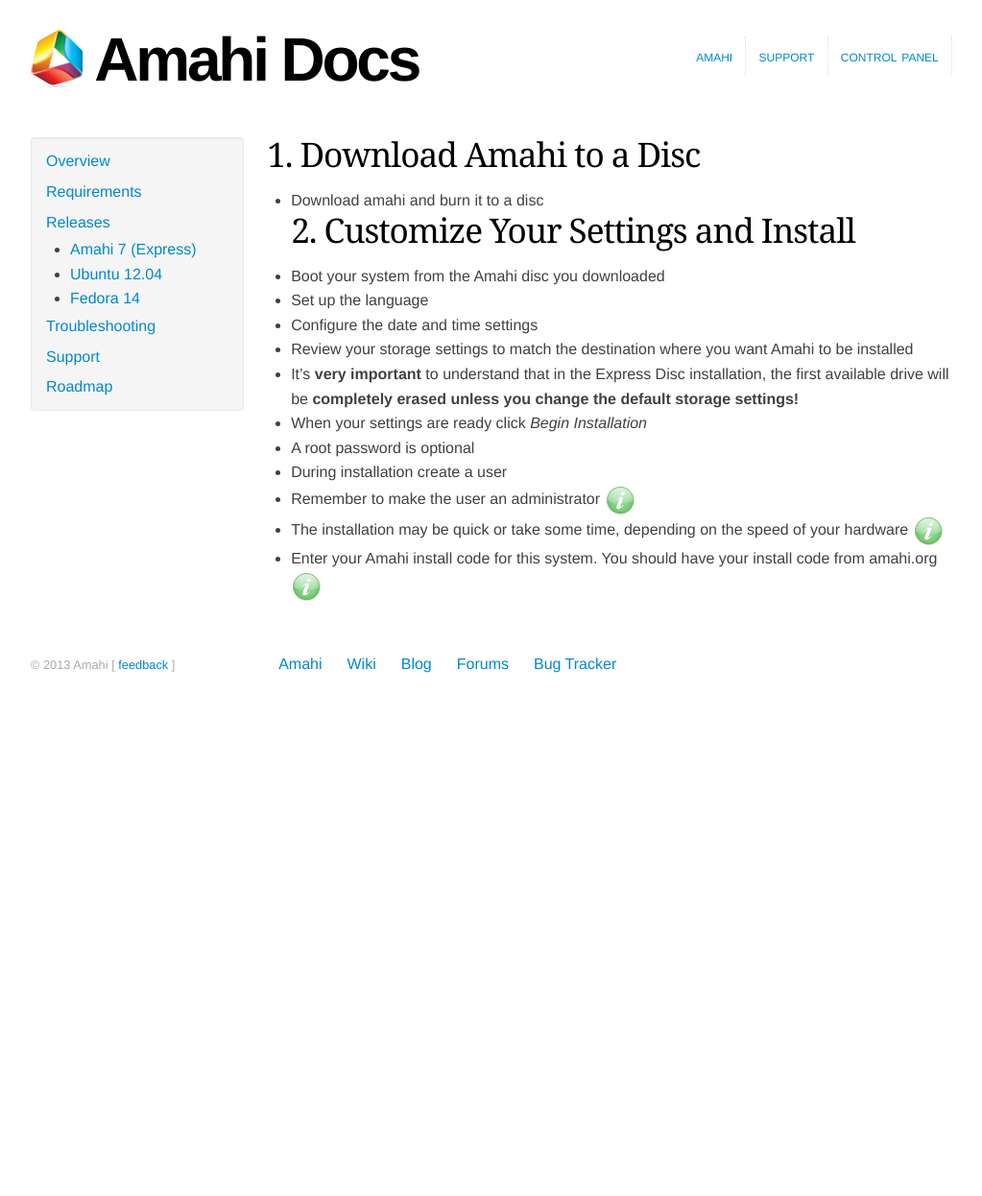
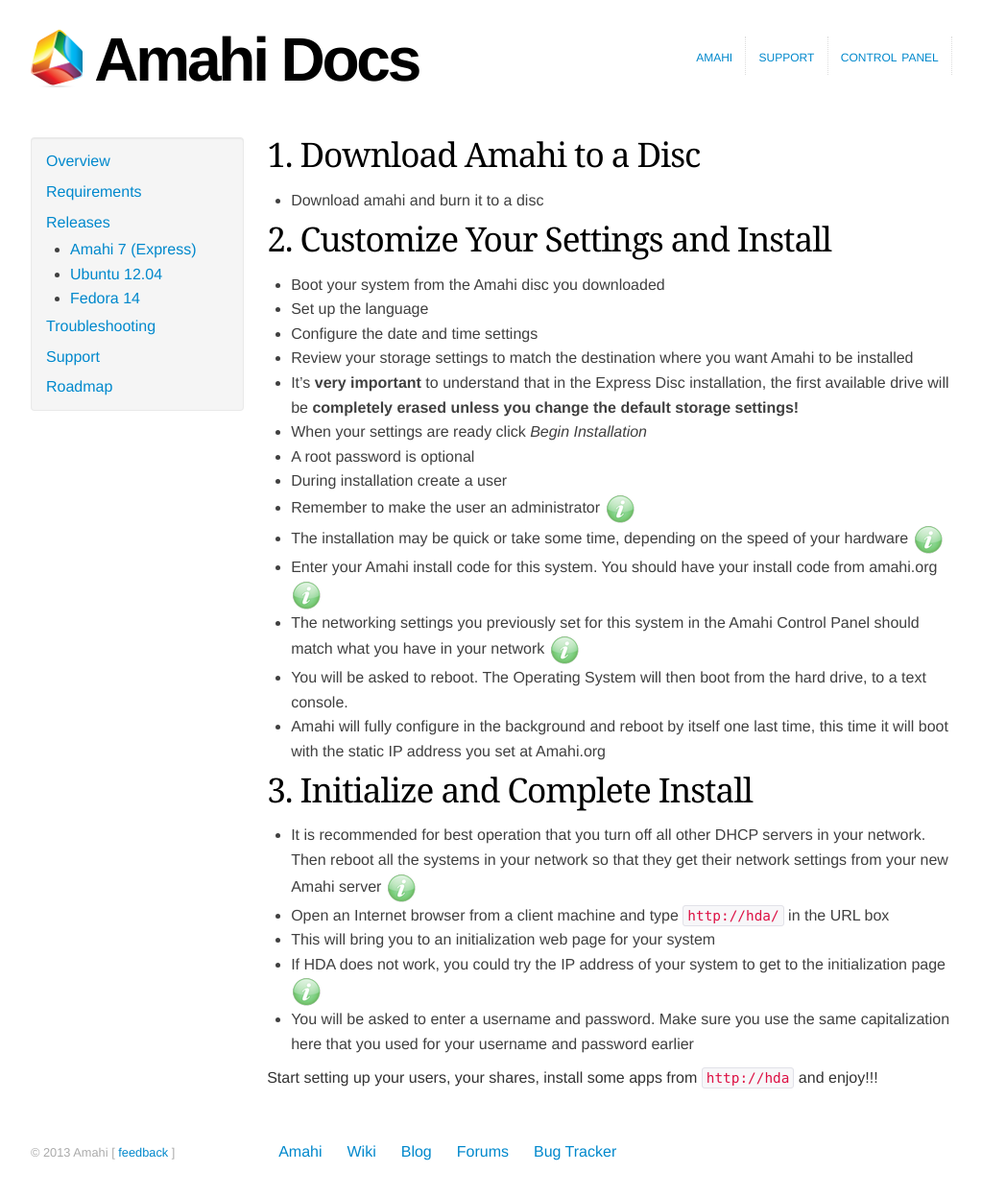
Before and after one commit to amahi/docs, a Jekyll site: the page built from amahi-7-express.md, in a window 1280 px wide. Shown: the whole page at 96% size, without its empty margins (128-1151 px from the left). Built offline with Jekyll 4.4.1, drawn with Linux system fonts in a browser that asks for light colours; nearby versions of some CDN libraries; before the commit the page ends 900 px from its top, so only the background shows below that.

Commit message:
Update amahi-7-express.md

```diff
--- a/amahi-7-express.md
+++ b/amahi-7-express.md
@@ -4,6 +4,7 @@ title: Install Amahi 7 Express Disc
 ---
 # 1. Download Amahi to a Disc
 * Download amahi and burn it to a disc
+
 # 2. Customize Your Settings and Install
 * Boot your system from the Amahi disc you downloaded
 * Set up the language
@@ -16,3 +17,15 @@ title: Install Amahi 7 Express Disc
 * Remember to make the user an administrator ![](static/images/tip.png)
 * The installation may be quick or take some time, depending on the speed of your hardware ![](static/images/tip.png)
 * Enter your Amahi install code for this system. You should have your install code from amahi.org ![](static/images/tip.png)
+* The networking settings you previously set for this system in the Amahi Control Panel should match what you have in your network ![](static/images/tip.png)
+* You will be asked to reboot. The Operating System will then boot from the hard drive, to a text console.
+* Amahi will fully configure in the background and reboot by itself one last time, this time it will boot with the static IP address you set at Amahi.org
+
+# 3. Initialize and Complete Install
+* It is recommended for best operation that you turn off all other DHCP servers in your network. Then reboot all the systems in your network so that they get their network settings from your new Amahi server ![](static/images/tip.png)
+* Open an Internet browser from a client machine and type `http://hda/` in the URL box
+* This will bring you to an initialization web page for your system
+* If HDA does not work, you could try the IP address of your system to get to the initialization page ![](static/images/tip.png)
+* You will be asked to enter a username and password. Make sure you use the same capitalization here that you used for your username and password earlier
+
+Start setting up your users, your shares, install some apps from `http://hda` and enjoy!!!
```
